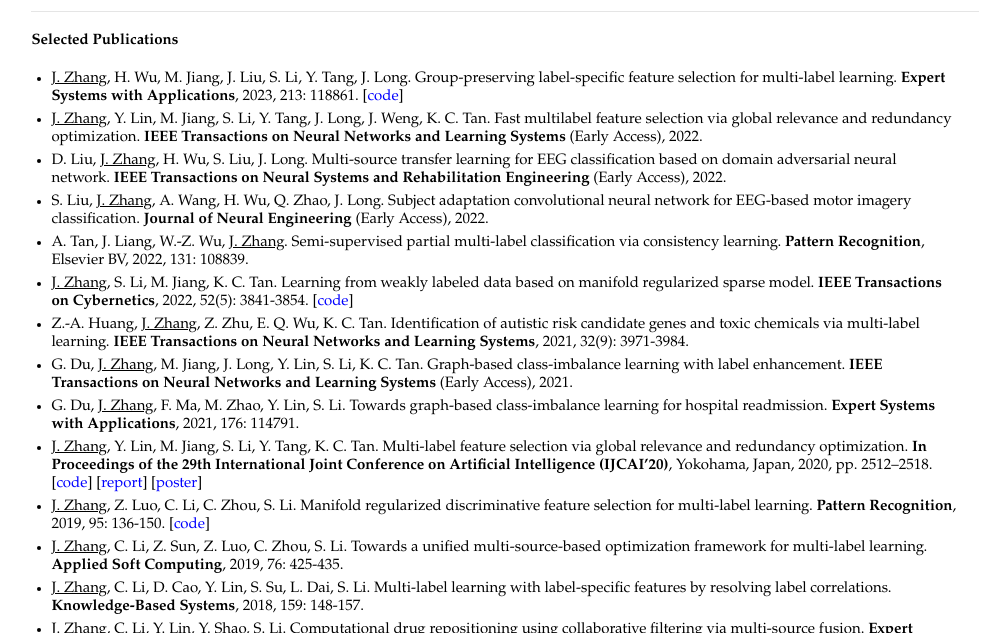
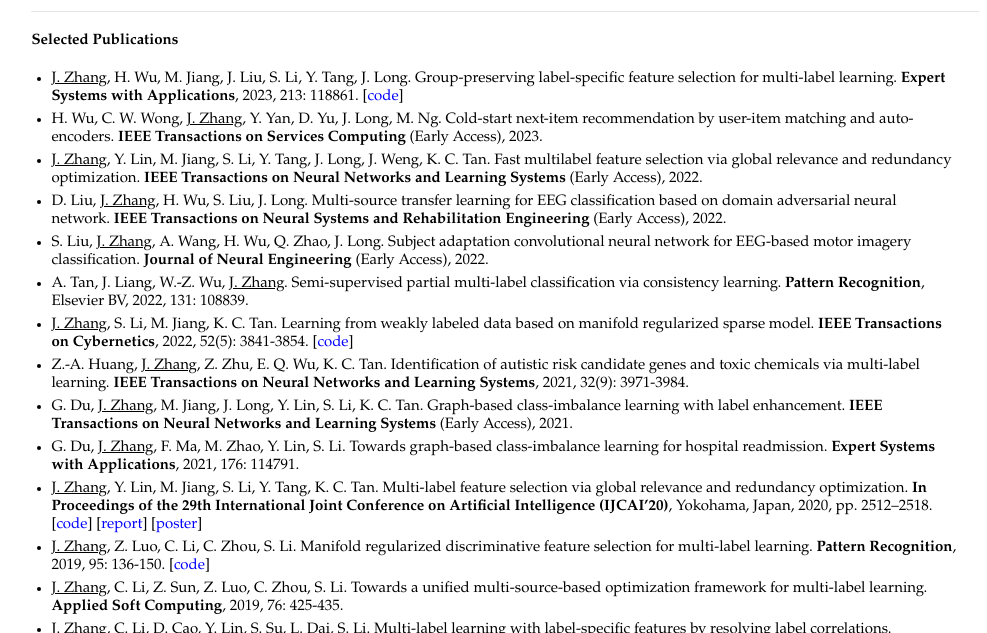
Before and after one commit to jiazhang-ml/jiazhang-ml.github.io, a Jekyll site: the page built from index.md, in a window 1280 px wide and 900 px high, cut to the strip 267-900 px from the top of the window. Shown: the whole strip, without its empty margins (135-1122 px from the left). Built offline with Jekyll 4.4.1, drawn with Linux system fonts in a browser that asks for light colours; some of the changed text lies outside the part shown.

Commit message:
Update index.md

```diff
--- a/index.md
+++ b/index.md
@@ -18,6 +18,7 @@ I received the Ph.D. degree from the School of Informatics, Xiamen University, X
 #### Selected Publications
 
 * <u>J. Zhang</u>, H. Wu, M. Jiang, J. Liu, S. Li, Y. Tang, J. Long. Group-preserving label-specific feature selection for multi-label learning. **Expert Systems with Applications**, 2023, 213: 118861. [[code](https://codeocean.com/capsule/1281687/tree/v1)]
+* H. Wu, C. W. Wong, <u>J. Zhang</u>, Y. Yan, D. Yu, J. Long, M. Ng. Cold-start next-item recommendation by user-item matching and auto-encoders. **IEEE Transactions on Services Computing** (Early Access), 2023.
 * <u>J. Zhang</u>, Y. Lin, M. Jiang, S. Li, Y. Tang, J. Long, J. Weng, K. C. Tan. Fast multilabel feature selection via global relevance and redundancy optimization. **IEEE Transactions on Neural Networks and Learning Systems** (Early Access), 2022.
 * D. Liu, <u>J. Zhang</u>, H. Wu, S. Liu, J. Long. Multi-source transfer learning for EEG classification based on domain adversarial neural network. **IEEE Transactions on Neural Systems and Rehabilitation Engineering** (Early Access), 2022.
 * S. Liu, <u>J. Zhang</u>, A. Wang, H. Wu,  Q. Zhao, J. Long. Subject adaptation convolutional neural network for EEG-based motor imagery classification. **Journal of Neural Engineering** (Early Access), 2022.
@@ -45,5 +46,5 @@ I received the Ph.D. degree from the School of Informatics, Xiamen University, X
 ---
 
 #### Professional Activities
-* Journal Reviewer: [IEEE Transactions on Knowledge and Data Engineering](https://mc.manuscriptcentral.com/tkde-cs); [IEEE Transactions on Evolutionary Computation](https://mc.manuscriptcentral.com/tevc-ieee); [IEEE Transactions on Cybernetics](https://mc.manuscriptcentral.com/cyb-ieee); [IEEE Transactions on Neural Networks and Learning Systems](https://mc.manuscriptcentral.com/tnnls); [IEEE Transactions on Emerging Topics in Computational Intelligence](https://mc.manuscriptcentral.com/tetci-ieee)；[Pattern Recognition](https://www.journals.elsevier.com/pattern-recognition/); [Information Sciences](https://www.journals.elsevier.com/information-sciences); [Knowledge-Based Systems](https://www.journals.elsevier.com/knowledge-based-systems); [Applied Intelligence](https://www.editorialmanager.com/apin/Default.aspx)
+* Journal Reviewer: [IEEE Transactions on Knowledge and Data Engineering](https://mc.manuscriptcentral.com/tkde-cs); [Transactions on Knowledge Discovery from Data](https://mc.manuscriptcentral.com/tkdd); [IEEE Transactions on Evolutionary Computation](https://mc.manuscriptcentral.com/tevc-ieee); [IEEE Transactions on Cybernetics](https://mc.manuscriptcentral.com/cyb-ieee); [IEEE Transactions on Neural Networks and Learning Systems](https://mc.manuscriptcentral.com/tnnls); [IEEE Transactions on Emerging Topics in Computational Intelligence](https://mc.manuscriptcentral.com/tetci-ieee)；[Pattern Recognition](https://www.journals.elsevier.com/pattern-recognition/); [Information Sciences](https://www.journals.elsevier.com/information-sciences); [Knowledge-Based Systems](https://www.journals.elsevier.com/knowledge-based-systems); [Applied Intelligence](https://www.editorialmanager.com/apin/Default.aspx)
 * Program Committee: AAAI; IJCNN;
```
